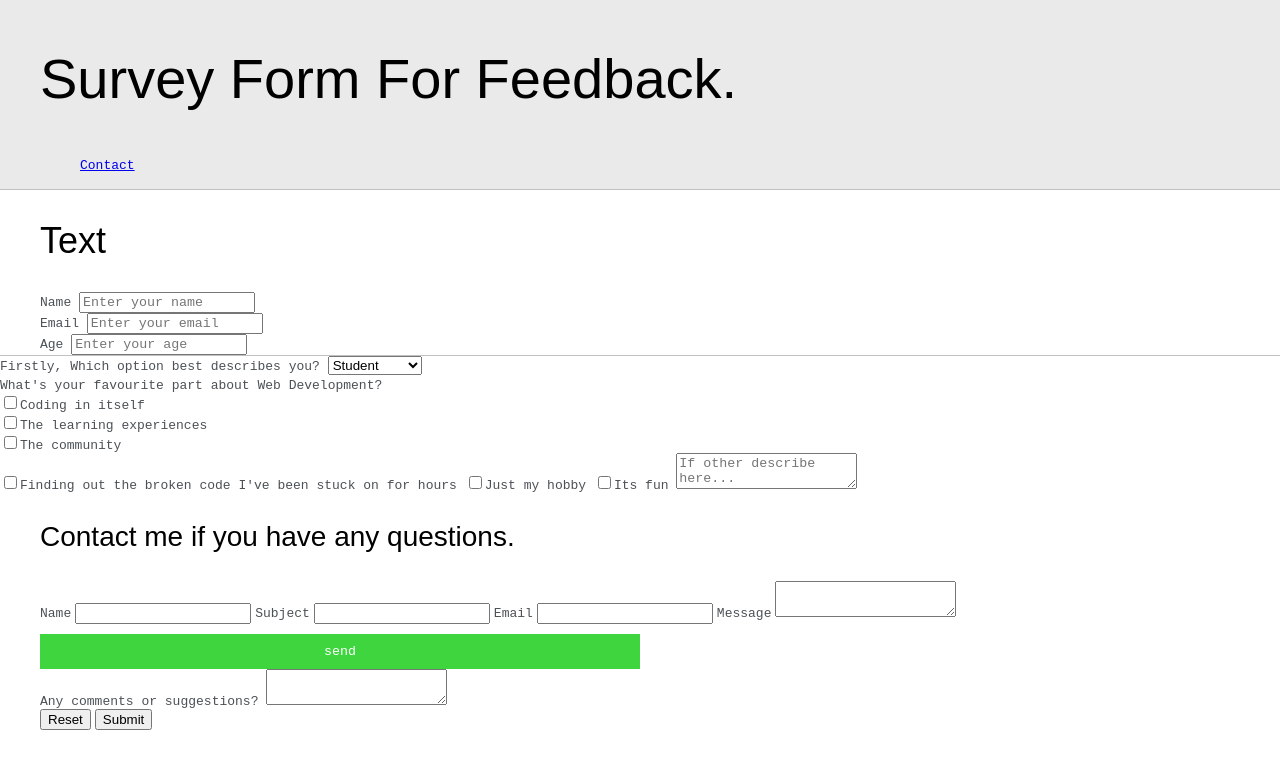
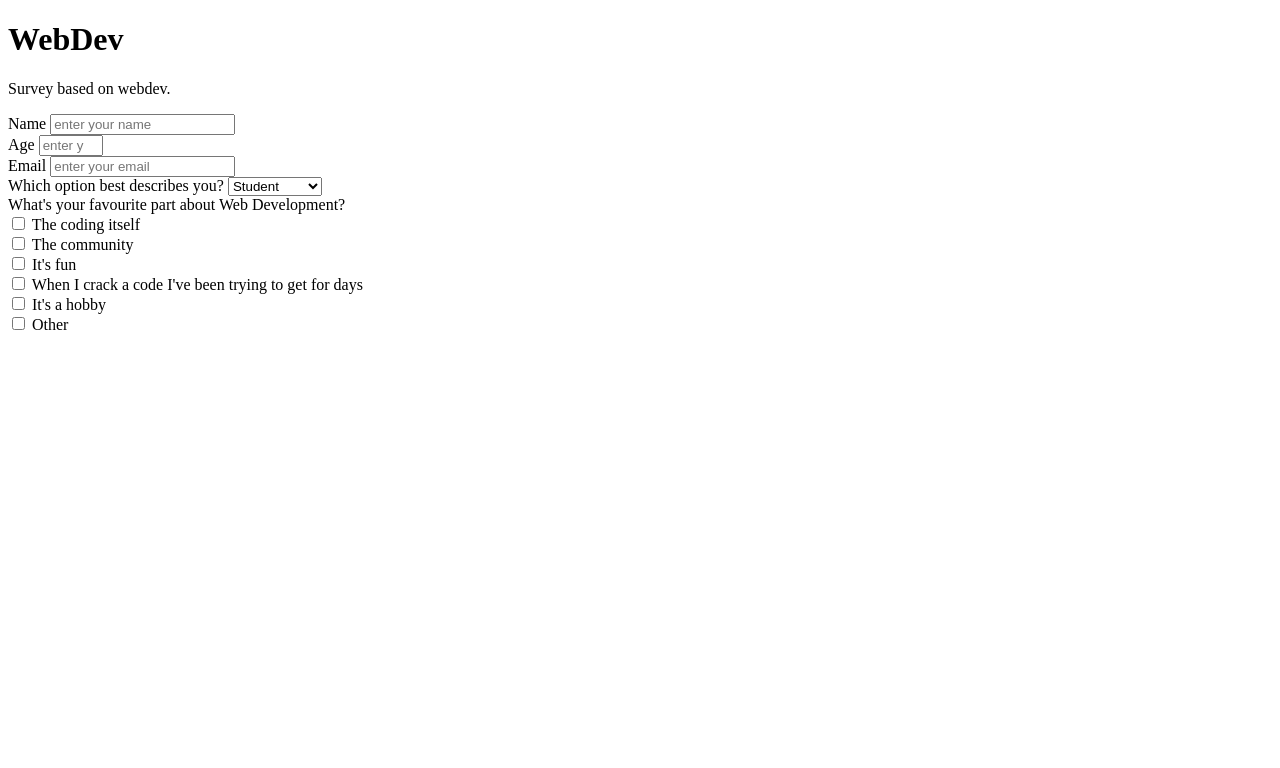
Before and after one commit to ItsKutoo/Survey, a plain HTML site: page index.html in a window 1280 px wide. Drawn offline with Linux system fonts and the light colour scheme; a web font is replaced by a local one.

Commit message:
added pic and restarted to make it more simple

```diff
--- a/index.html
+++ b/index.html
@@ -5,63 +5,41 @@
     <meta charset="UTF-8">
     <meta name="viewport" content="width=device-width, initial-scale=1, maximum-scale=1, minimum-scale=1">
 
-    <link href="https://fonts.googleapis.com/css2?family=Russo+One&display=swap" rel="stylesheet">
-
-    <link href="https://fonts.googleapis.com/css2?family=Roboto+Mono:wght@500&display=swap" rel="stylesheet">
+    <link href="https://fonts.googleapis.com/css2?family=Bowlby+One+SC&display=swap" rel="stylesheet">
 
     <link rel="stylesheet" type="text/css" href="stylesheet.css">
 
 </head>
  <body>
 
-    <section class="s1">
-     <div class="main-container">
-        <div class="greeting-wrapper">
-        <h1 id="title">Survey Form For Feedback.</h1>
-        </div>
-          <div class="intro-wrapper">
-           <div class="nav-wrapper">
-         </div>
+  <div id="page-container">
+     <header id="form-header">
+        <h1 id="form-title">Web<span>Dev</span></h1>
+        <p id="form-description">Survey based on webdev.</p>
+     </header>
+
+     <main>
+      <section id="survey-form">
+        <form>
+
+          <div class="form-group">
+            <label for="name">Name</label>
+            <input id="name" type="text" placeholder="enter your name">
           </div>
 
-        <ul id="navigation">
-            <li><a target="_blank" href="#">Contact</a></li>
-        </ul>
-     </div>
-    </section>
-
-    <section class="s2">
-         <div class="main-container">
-             <h2>Text</h2>
-            <form id="survey-form">
-              <div class="form-control">
-               <label for="name" id="label-name">
-                  Name
-               </label>
-               <input type="text" id="name" placeholder="Enter your name">
-           </div>
-           <div class="form-control">
-               <label for="email" id="label-email">
-                    Email
-               </label>
-               <input type="email" id="email" placeholder="Enter your email">
+          <div class="form-group">
+            <label for="age">Age</label>
+            <input id="age" type="number" min="13" max="100" placeholder="enter your age">
           </div>
 
-            <div class="form-control">
-                <label for="age" id="label-age">
-                  Age
-                </label>
-                <input type="number" id="age" placeholder="Enter your age" />
+          <div class="form-group">
+            <label for="email">Email</label>
+            <input id="email" type="email" placeholder="enter your email">
           </div>
-          </div>
-             </form>
-            </div>
-      </section>
 
-      <section class="s3">
-          <div class="form-control">
-          <label for="role" id="lebel-role">
-           Firstly, Which option best describes you?
+          <div class="form-group">
+             <label for="role" id="label-role">
+                Which option best describes you?
              </label>
             <select name="role" id="role">
                <option value="student">Student</option>
@@ -70,74 +48,45 @@
                <option value="other">Other</option>
             </select>
            </div>
-      </section>
 
-      <section class="s4">
-        <div class="form-control">
+           <div class="form-group">
             <label>What's your favourite part about Web Development?</label>
-            <br>
-            <label for="inp-1">
-              <input type="checkbox" name="inp">Coding in itself</input>
-            </label>
-            <br>
-            <label for="inp-2">
-              <input type="checkbox" name="inp">The learning experiences</input>
-            </label>
-            <br>
-            <label for="inp-3">
-              <input type="checkbox" name="inp">The community</input>
-            </label>
-            <br>
-            <label for="inp-4">
-              <input type="checkbox" name="inp">Finding out the broken code I've been stuck on for hours</input>
-            </label>
-            <label for="inp-5">
-                <input type="checkbox" name="inp">Just my hobby</input>
-              </label>
-              <label for="inp-6">
-                <input type="checkbox" name="inp">Its fun</input>
-              </label>
-              <textarea class="input-field" type="text" name="message" placeholder="If other describe here..."></textarea>
-            </div>
-      </section>
-
-      <section class="s5">
-        <div class="main-container">
-        <h3>Contact me if you have any questions.</h3>
-        <form id="contact-form">
-            <label>Name</label>
-            <input class="input-field" type="text" name="name">
-
-            <label>Subject</label>
-            <input class="input-field" type="text" name="subject">
-
-            <label>Email</label>
-            <input id="email" class="input-field" type="text" name="email">
-
-            <label>Message</label>
-            <textarea class="input-field" type="text" name="message"></textarea>
-
-            <input id="submit-btn" type="submit" value="send">
-
-            <div class="form-control">
-                <label for="comment">
-                  Any comments or suggestions?
-                </label>
-                <textarea name="comment" id="comment" placeholder="Enter your comment here">
-                </textarea>
+            <div class="checkbox-group">
+              <input id="box-1" type="checkbox">
+              <label for="box-1">The coding itself</label>
             </div>
 
-            <button type="reset" value="reset" id="reset">
-                Reset
-            </button>
+            <div class="checkbox-group">
+              <input id="box-2" type="checkbox">
+              <label for="box-2">The community</label>
+            </div>
 
-            <button type="submit" value="submit" id="submit">
-                Submit
-            </button>
+            <div class="checkbox-group">
+              <input id="box-3" type="checkbox">
+              <label for="box-3">It's fun</label>
+            </div>
+
+            <div class="checkbox-group">
+              <input id="box-4" type="checkbox">
+              <label for="box-4">When I crack a code I've been trying to get for days</label>
+            </div>
+
+            <div class="checkbox-group">
+              <input id="box-5" type="checkbox">
+              <label for="box-5">It's a hobby</label>
+            </div>
+
+            <div class="checkbox-group">
+              <input id="box-6" type="checkbox">
+              <label for="box-6">Other</label>
+            </div>
+
+          </div>
+
 
         </form>
+     </section>
+    </main>
    </div>
-
-    </section>
   </body>
 </html>
--- a/stylesheet.css
+++ b/stylesheet.css
@@ -1,72 +1,17 @@
-:root {
-    --buttonColor: rgb(63, 213, 63);
-
-    --mainColor:#eaeaea;
-    --secondaryColor:#fff;
-    --borderColor:#c1c1c1;
-
-    --mainText:black;
-    --secondaryText:#4b5156;
-
-}
-
-html, body {
-
-    padding: 0;
-    margin: 0;
-    overflow: auto;
-}
-
-h1, h2, h3 {
-    color: var(--mainText);
-    font-family: sans-serif;
-    font-weight: 500;
-}
-
-p, li, span, label, input, textarea {
-    color: var(--secondaryText);
-    font-family: monospace;
-}
-
-h1{ font-size: 56px;}
-h2{ font-size: 36px;}
-h3{ font-size: 28px;}
-
-.s1 {
-    background-color: var(--mainColor);
-    border-bottom: 1px solid var(--borderColor);
-    overflow: auto;
-}
-.s2 {
-    background-color: var(--secondaryColor);
-    border-bottom: 1px solid var(--borderColor);
-    overflow: auto;
-}
-
-.s3{
-
-}
-
-.s4{
-
-}
-
-.s5{
-
-}
-.main-container {
-    width: 1200px;
-    margin: 0 auto;
-}
 
 #submit-btn{
-    margin-top: 10px;
-    width: 50%;
+    margin: auto;
+    width: 20%;
     padding-top:10px;
     padding-bottom:10px;
     color: #fff;
     background-color: var(--buttonColor);
     border: none;
+    display: flex;
+    justify-content: center;
+    border-radius: 50%;
+
+
 }
 
 ul {
```
Also changed, not shown: 1 other file. Lines whose indentation alone changed are shown as unchanged.
